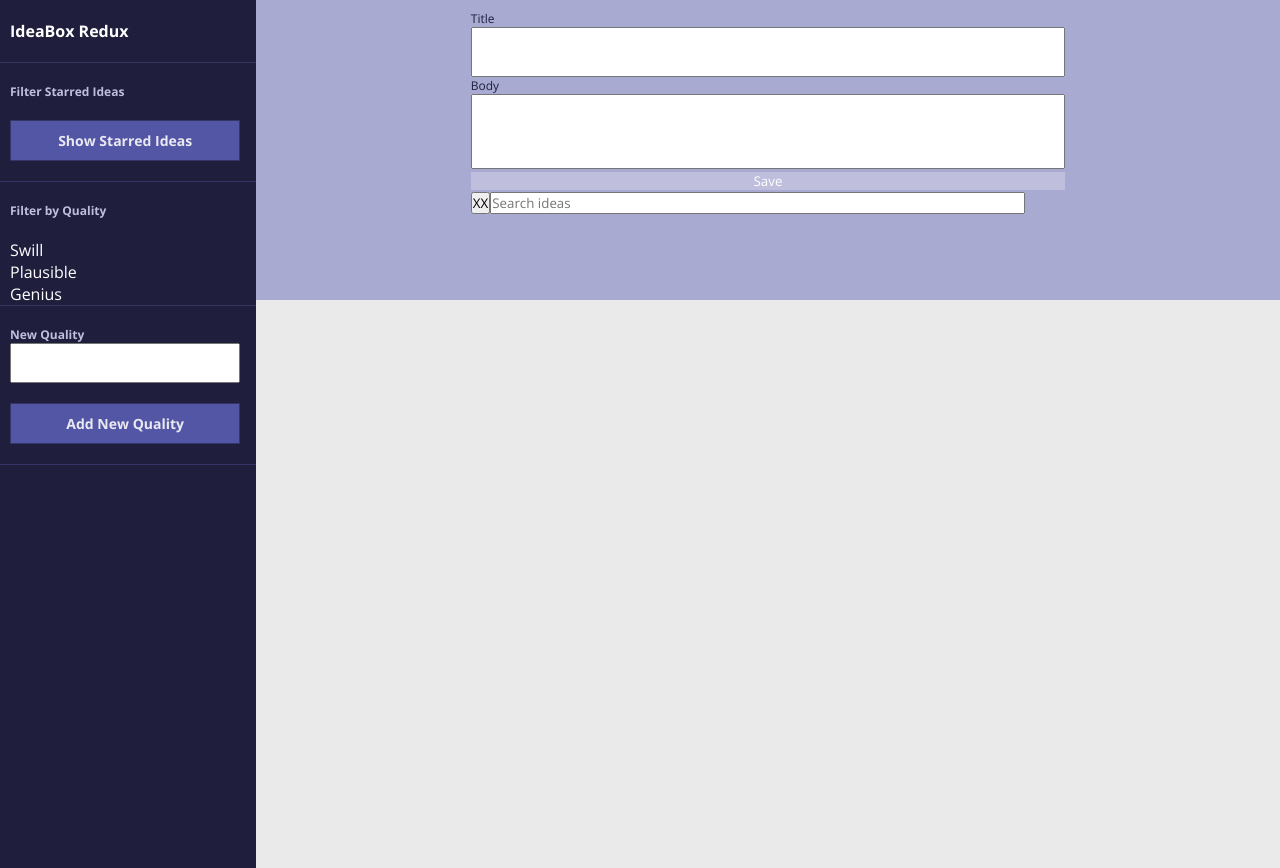
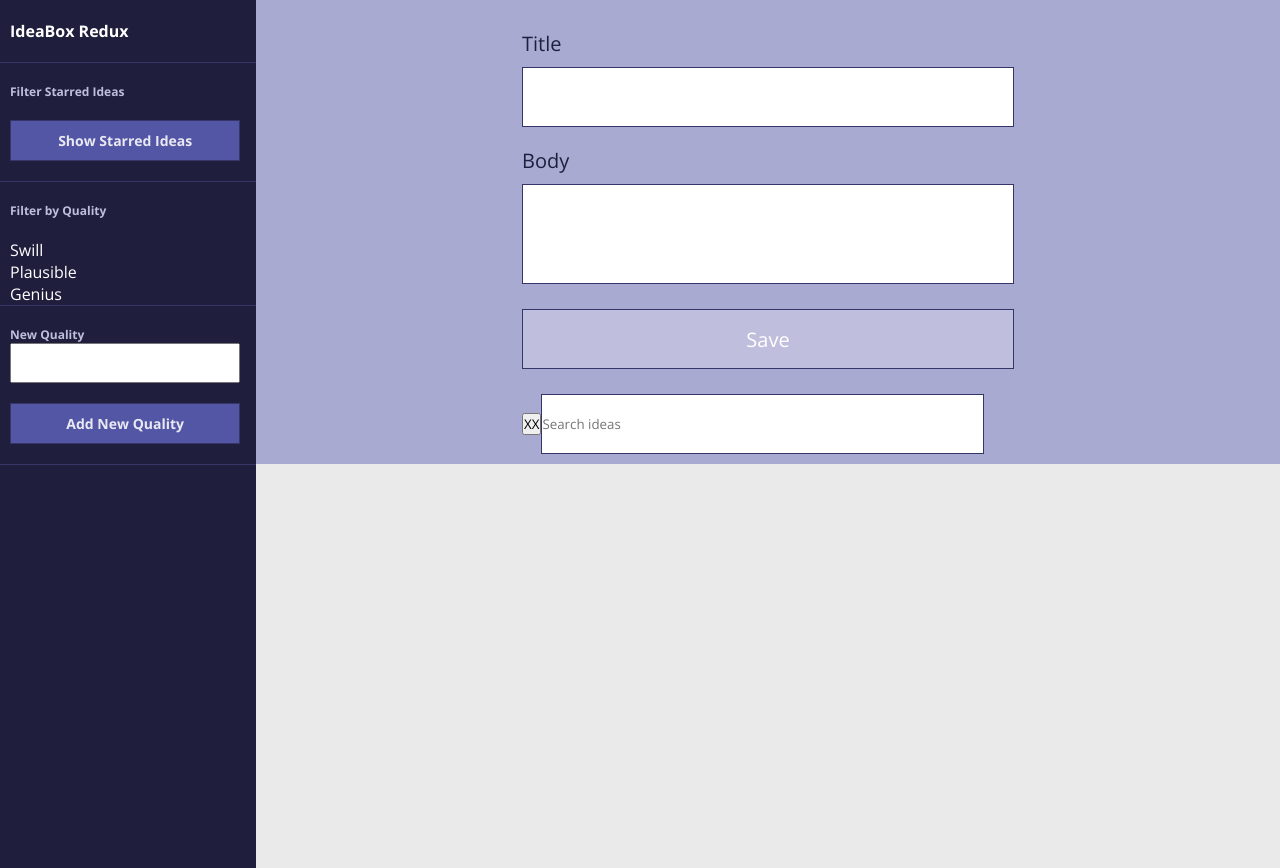
Before and after one commit to ArAprojects/Idea-Box-Redux, a plain HTML site: page index.html in a window 1280 px wide. Shown: the top 868 px of the page. Drawn offline with nearby package versions, Linux system fonts and the light colour scheme.

Commit message:
changing font sizes for top right section

```diff
--- a/styles.css
+++ b/styles.css
@@ -84,12 +84,11 @@ h2 {
 
 .top-input {
 	background-color: #A9AAD2;
-	height: 300px;
 }
 
 .top-input-form {
 	display: grid;
-	grid-template-columns: 60%;
+	grid-template-columns: 50%;
 	justify-content: center;
 }
 
@@ -97,16 +96,27 @@ h2 {
 	width: 90%;
 }
 
+
 .top-input-form input {
 	width: 100%;
+  border: 1px solid #353567;
 }
 
+
 #card-title-input {
-  height: 50px;
+  height: 60px;
 }
 
 #text-body-input {
-  height: 75px;
+  height: 100px;
+}
+
+
+.save-button {
+  height: 60px;
+  margin-top: 25px;
+  margin-bottom: 25px;
+  border: 1px solid #353567;
 }
 
 .create-card-inputs {
@@ -116,20 +126,29 @@ h2 {
 	border: none;
 }
 
-.input-labels label, .input-labels {
+.input-labels label {
 	display: block;
 	font-size: 12px;
 	color: #1F1F3D;
+  margin-top: 20px;
+  margin-bottom: 10px;
+  font-size: 20px;
+
 }
 button:disabled {
   background-color: #BFBFDD;
+  border: 1px solid #353567;
 }
 .save-button {
 	color: #FFFFFF;
 	background-color: #1F1F3D;
 	width: 100%;
+  font-size: 20px;
 	border: none;
+}
 
+#search-input {
+  height: 60px;
 }
 
 
```
